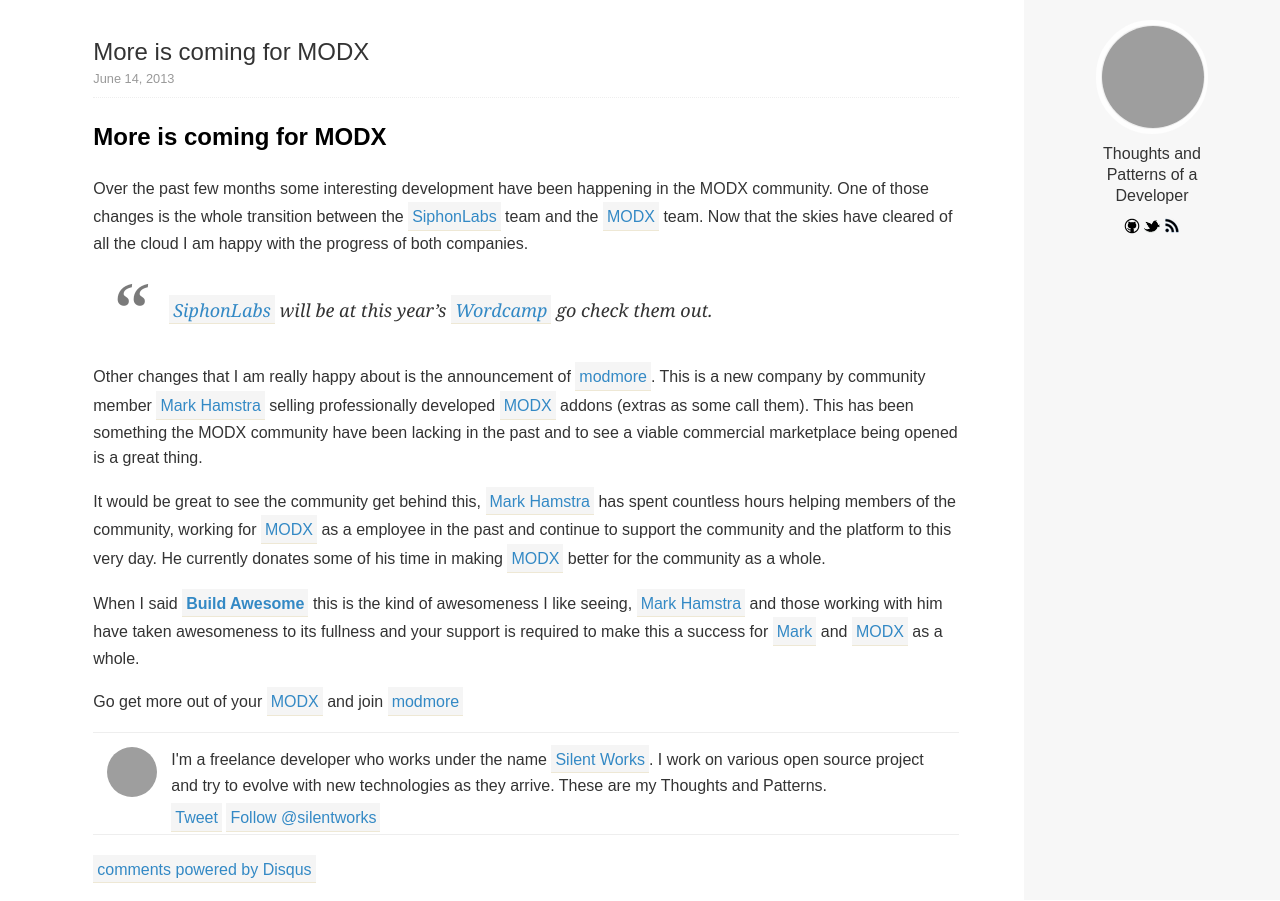
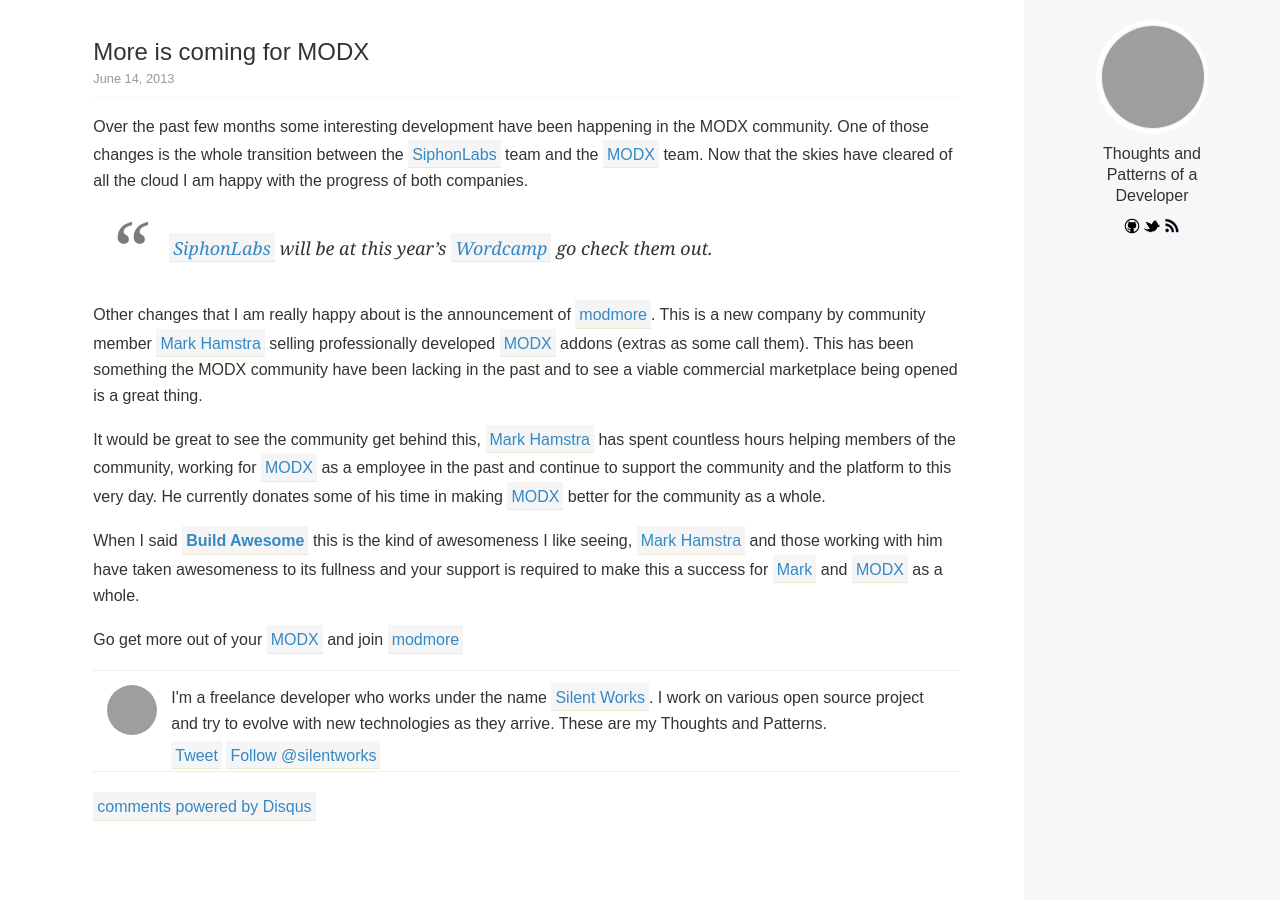
Before and after one commit to silentworks/thoughts, a Jekyll site: the page built from _posts/2013-06-14-more-is-coming-for-modx.markdown, in a window 1280 px wide, cut to the strip 0-901 px from the top of the page. Built offline with Jekyll 4.4.1, drawn with Linux system fonts in a browser that asks for light colours; Markdown is read by kramdown in place of the engine named in the settings; comment, search, counter and statistics services are not loaded; grey boxes are pictures that could not be loaded.

Commit message:
removed heading

```diff
--- a/_posts/2013-06-14-more-is-coming-for-modx.markdown
+++ b/_posts/2013-06-14-more-is-coming-for-modx.markdown
@@ -5,8 +5,6 @@ title: More is coming for MODX
 category: posts
 comments: true
 ---
-
-## More is coming for MODX
 
 Over the past few months some interesting development have been happening in the MODX community. One of those changes is the whole transition between the [SiphonLabs][siphon] team and the [MODX][modx] team. Now that the skies have cleared of all the cloud I am happy with the progress of both companies.
 
```
